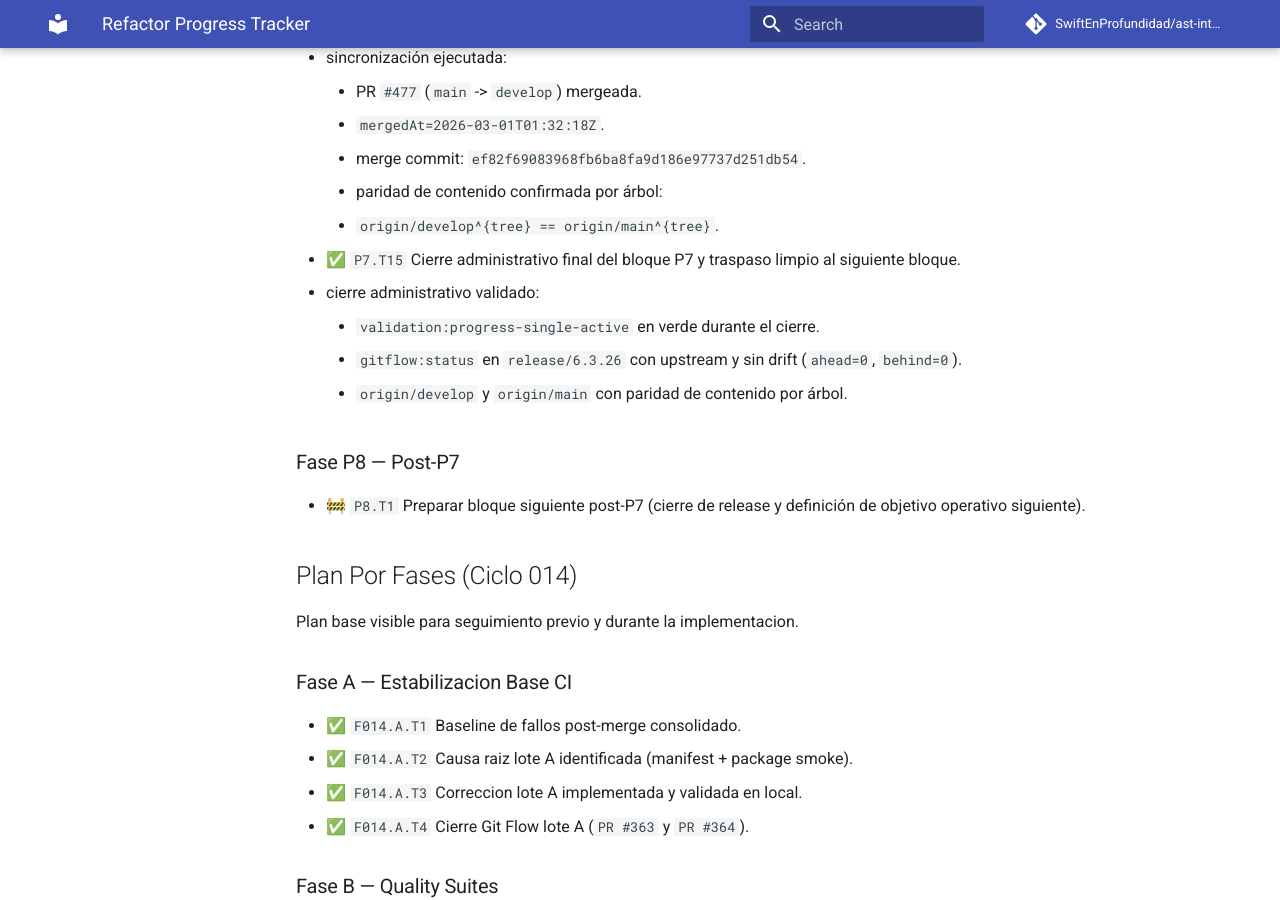
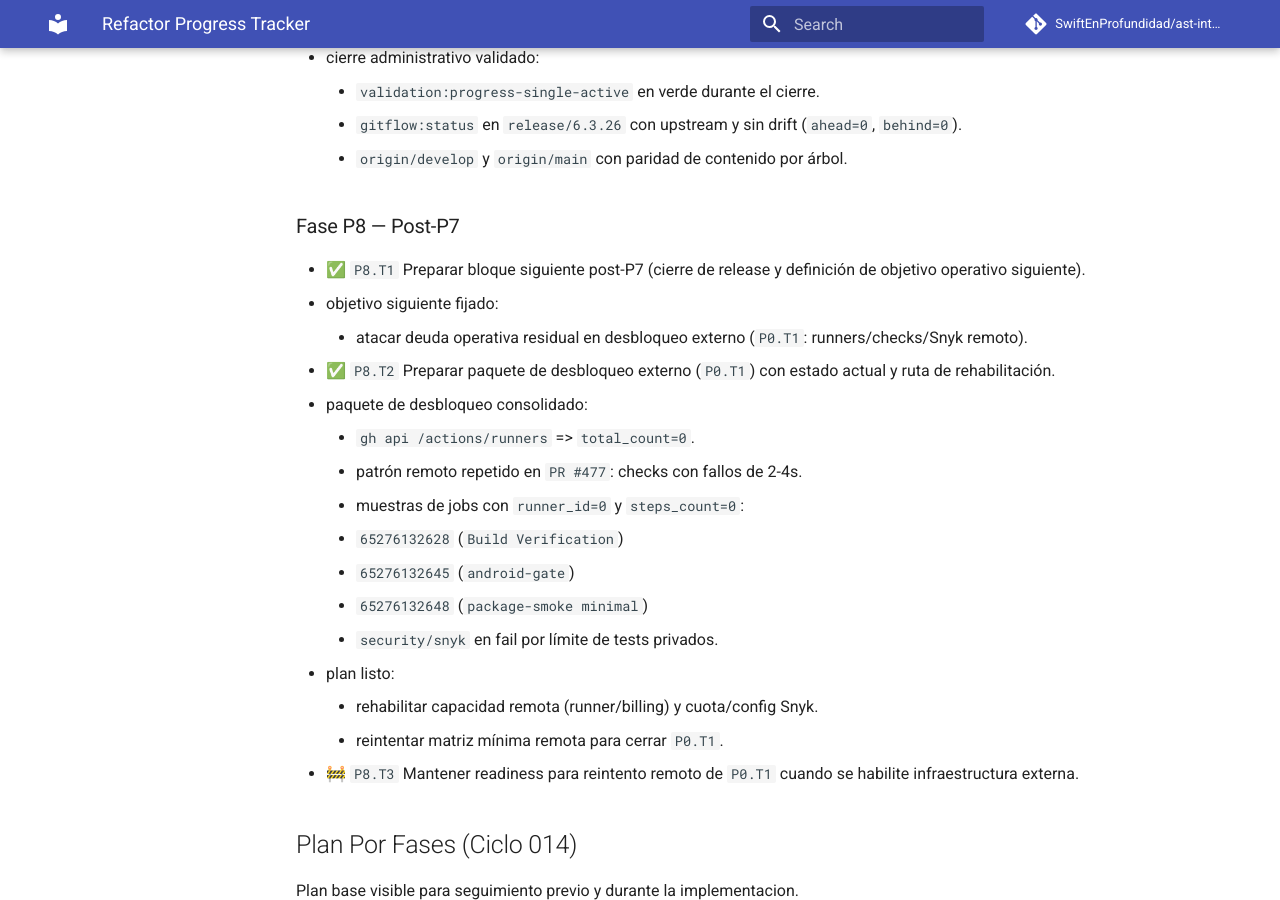
Before and after one commit to SwiftEnProfundidad/ast-intelligence-hooks, an MkDocs documentation site: the page built from docs/REFRACTOR_PROGRESS.md, in a window 1280 px wide and 900 px high, scrolled down 21266 px. Built offline with MkDocs 1.6.1 and Material for MkDocs 9.7.7, drawn with Linux system fonts in a browser that asks for light colours; comment, search, counter and statistics services are not loaded; some of the changed text lies outside the part shown.

Commit message:
docs(tracking): close P8.T2 and open P8.T3

```diff
--- a/docs/REFRACTOR_PROGRESS.md
+++ b/docs/REFRACTOR_PROGRESS.md
@@ -510,16 +510,9 @@ Fuente unica de seguimiento operativo. No se abren nuevos MDs temporales de trac
   - evidencia:
     - `gh pr checks 475` con fallos/pending de corta duración.
     - muestreo API job `65275754526` (`runner_id=0`, `steps_count=0`).
-- ⛔ `P7.T9` Ejecutar cierre final del bloque P7 según decisión de merge (normal o administrativa).
-  - `STATUS: BLOCKED` por política hard:
-    - `AGENTS.md` exige instrucción explícita para ejecutar merge.
-  - evidencia remota actual:
-    - PR `#475` en `mergeStateStatus=UNSTABLE`.
-    - jobs muestreados con `runner_id=0` y `steps_count=0`:
-      - `65275776736` (`CI`)
-      - `65275776811` (`android-gate`)
-      - `65275776729` (`package-smoke minimal`)
-    - `security/snyk (swiftenprofundidad)` en `ERROR` externo.
+- ✅ `P7.T9` Ejecutar cierre final del bloque P7 según decisión de merge (normal o administrativa).
+  - bloqueo inicial documentado por política hard y checks externos.
+  - resolución completada en `P7.T12` tras instrucción explícita de merge (PR `#475` mergeada).
 - ✅ `P7.T10` Mantener PR #475 monitorizada y lista para merge inmediato en cuanto llegue instrucción explícita.
   - tick remoto de cierre:
     - `gh pr checks 475`: fallos rápidos (2-4s) en CI/gates; `security/snyk` en fail por límite de tests privados.
@@ -556,7 +549,22 @@ Fuente unica de seguimiento operativo. No se abren nuevos MDs temporales de trac
     - `origin/develop` y `origin/main` con paridad de contenido por árbol.
 
 ### Fase P8 — Post-P7
-- 🚧 `P8.T1` Preparar bloque siguiente post-P7 (cierre de release y definición de objetivo operativo siguiente).
+- ✅ `P8.T1` Preparar bloque siguiente post-P7 (cierre de release y definición de objetivo operativo siguiente).
+  - objetivo siguiente fijado:
+    - atacar deuda operativa residual en desbloqueo externo (`P0.T1`: runners/checks/Snyk remoto).
+- ✅ `P8.T2` Preparar paquete de desbloqueo externo (`P0.T1`) con estado actual y ruta de rehabilitación.
+  - paquete de desbloqueo consolidado:
+    - `gh api /actions/runners` => `total_count=0`.
+    - patrón remoto repetido en `PR #477`: checks con fallos de 2-4s.
+    - muestras de jobs con `runner_id=0` y `steps_count=0`:
+      - `65276132628` (`Build Verification`)
+      - `65276132645` (`android-gate`)
+      - `65276132648` (`package-smoke minimal`)
+    - `security/snyk` en fail por límite de tests privados.
+  - plan listo:
+    - rehabilitar capacidad remota (runner/billing) y cuota/config Snyk.
+    - reintentar matriz mínima remota para cerrar `P0.T1`.
+- 🚧 `P8.T3` Mantener readiness para reintento remoto de `P0.T1` cuando se habilite infraestructura externa.
 
 ## Plan Por Fases (Ciclo 014)
 Plan base visible para seguimiento previo y durante la implementacion.
```
Also changed, not shown: docs/EXECUTION_BOARD.md (+19 -10 lines).
